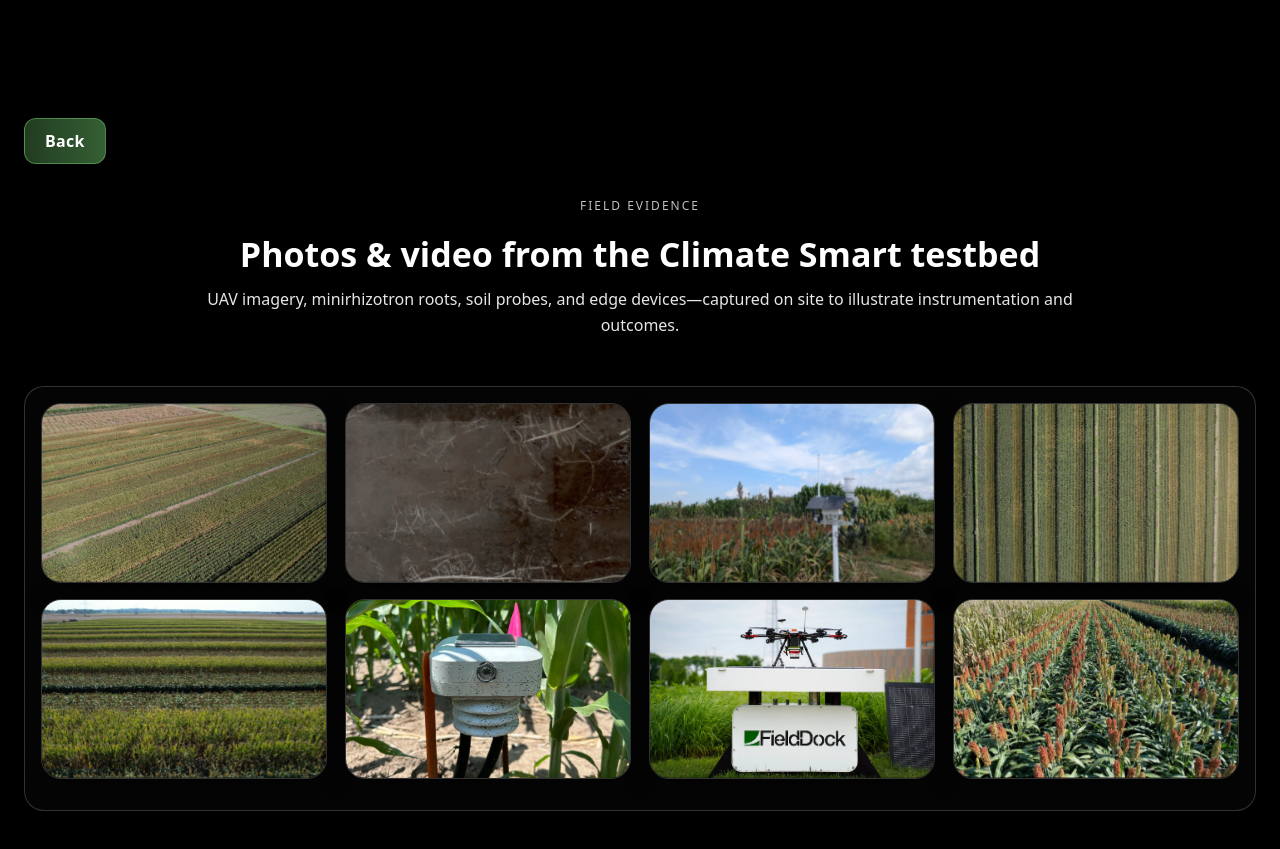
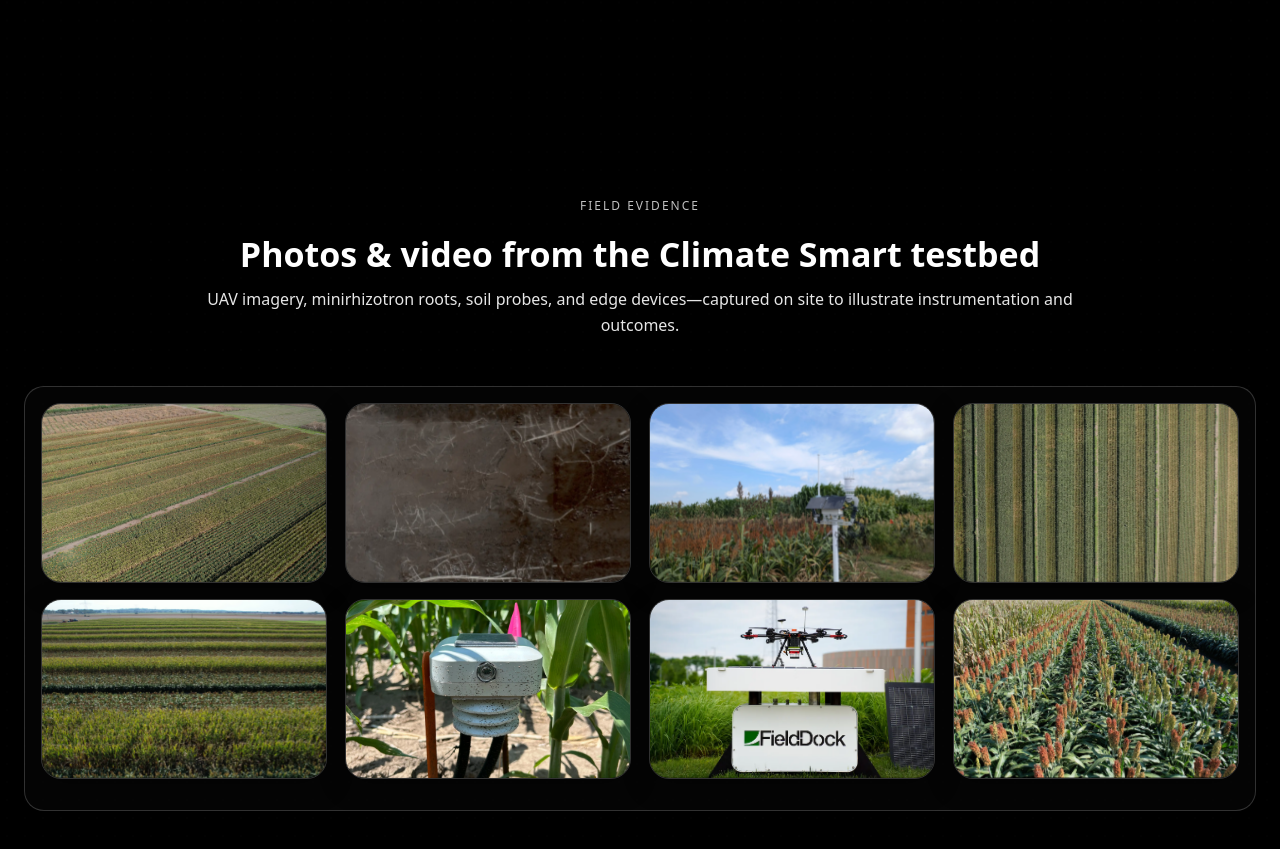
Before and after one commit to shakoorlab/fieldlab-website, a React (Vite) app: page /fields/climate-smart in a window 1280 px wide. Shown: the part 994-1843 px from the top of the page. Built offline with nearby package versions, Linux system fonts and the light colour scheme; a web font is replaced by a local one.

Commit message:
Fixed bug causing 'Back' button to be displayed twice when breakpoint is above md

```diff
--- a/src/components/Fields/Climate_Smart/FieldMediaGallery.jsx
+++ b/src/components/Fields/Climate_Smart/FieldMediaGallery.jsx
@@ -179,32 +179,6 @@ export default function FieldMediaGallery() {
         "@keyframes pan": { to: { backgroundPosition: "0 100%" } },
       }}
     >
-      {/* Top-left Back button (md and up only) */}
-      {isMdUp && (
-        <Button
-          component="a"
-          href="#"
-          onClick={handleBack}
-          aria-label="Go back to previous page"
-          sx={(theme) => ({
-            position: "absolute",
-            top: {
-              xs: theme.spacing(2.5),
-              sm: theme.spacing(3),
-              md: theme.spacing(3),
-            },
-            left: {
-              xs: theme.spacing(2.5),
-              sm: theme.spacing(3),
-              md: theme.spacing(3),
-            },
-            ...backButtonBaseSx(theme),
-          })}
-        >
-          Back
-        </Button>
-      )}
-
       <Container>
         {/* Header */}
         <Stack
--- a/src/components/Fields/HPI/FieldMediaGallery.jsx
+++ b/src/components/Fields/HPI/FieldMediaGallery.jsx
@@ -207,32 +207,6 @@ export default function FieldMediaGallery() {
         "@keyframes pan": { to: { backgroundPosition: "0 100%" } },
       }}
     >
-      {/* Top-left Back button (md and up only) */}
-      {isMdUp && (
-        <Button
-          component="a"
-          href="#"
-          onClick={handleBack}
-          aria-label="Go back to previous page"
-          sx={(theme) => ({
-            position: "absolute",
-            top: {
-              xs: theme.spacing(2.5),
-              sm: theme.spacing(3),
-              md: theme.spacing(3),
-            },
-            left: {
-              xs: theme.spacing(2.5),
-              sm: theme.spacing(3),
-              md: theme.spacing(3),
-            },
-            ...backButtonBaseSx(theme),
-          })}
-        >
-          Back
-        </Button>
-      )}
-
       <Container>
         {/* Header */}
         <Stack
```
